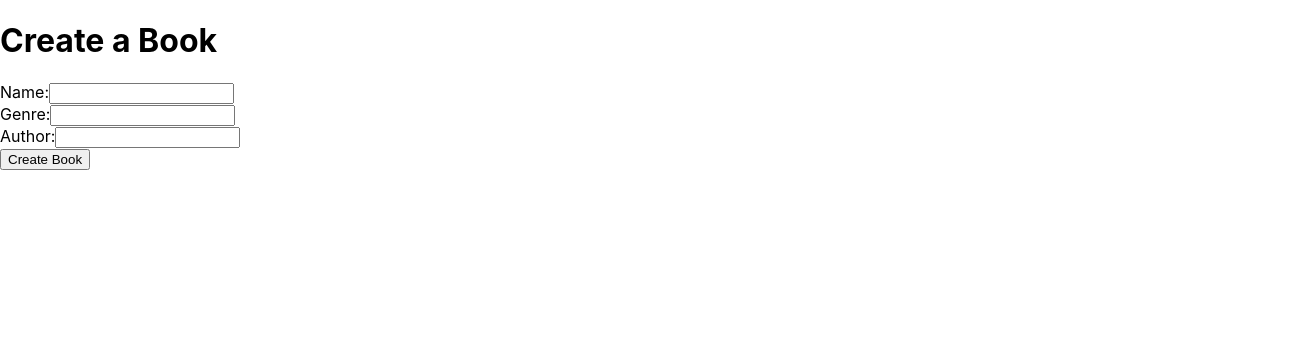
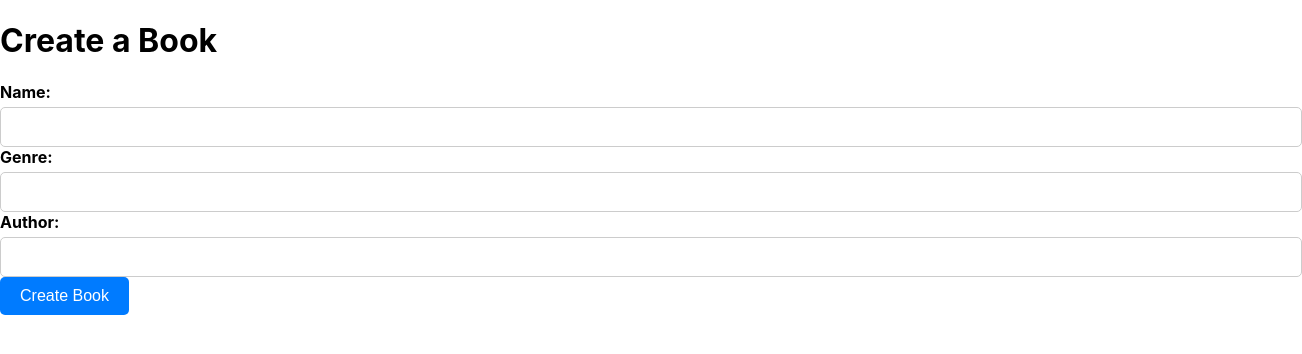
Before and after one commit to TechGG1/LibraryUI, a React (Create React App) app: page / in a window 1280 px wide. Shown: the top 354 px of the page, 1302 px wide, since content can reach past the window. Built offline with nearby package versions, Linux system fonts and the light colour scheme.

Commit message:
feat: add styles

```diff
--- a/src/App.js
+++ b/src/App.js
@@ -1,4 +1,5 @@
 import React from 'react';
+import './styles/styles.css';
 import CreateBookForm from './components/CreateBookForm';
 
 const App = () => {
--- /dev/null
+++ b/src/styles/styles.css
@@ -0,0 +1,35 @@
+.book-form {
+    max-width: 400px;
+    margin: 0 auto;
+    padding: 20px;
+    border: 1px solid #ccc;
+    border-radius: 5px;
+}
+
+.form-group {
+    margin-bottom: 15px;
+}
+
+label {
+    display: block;
+    font-weight: bold;
+    margin-bottom: 5px;
+}
+
+input {
+    width: 100%;
+    padding: 10px;
+    font-size: 16px;
+    border: 1px solid #ccc;
+    border-radius: 5px;
+}
+
+button {
+    padding: 10px 20px;
+    font-size: 16px;
+    background-color: #007bff;
+    color: #fff;
+    border: none;
+    border-radius: 5px;
+    cursor: pointer;
+}
```
